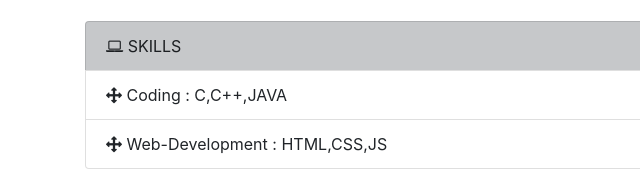
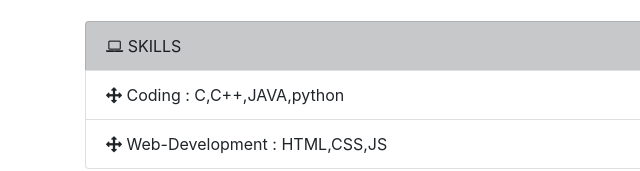
Before and after one commit to rajsrm2021/resume, a plain HTML site: page index.html in a window 1280 px wide. Shown: the part 667-838 px from the top of the page, 0-640 px from the left. Drawn offline with Linux system fonts and the light colour scheme.

Commit message:
Update index.html

```diff
--- a/index.html
+++ b/index.html
@@ -43,7 +43,7 @@
     <br><br>
     <div class="list-group">
         <div class="list-group-item list-group-item-dark"><i class="fa fa-laptop"></i> SKILLS</div>
-        <div class="list-group-item"><i class="fa fa-arrows"></i> Coding : C,C++,JAVA </div>
+        <div class="list-group-item"><i class="fa fa-arrows"></i> Coding : C,C++,JAVA,python </div>
         <div class="list-group-item"><i class="fa fa-arrows"></i> Web-Development : HTML,CSS,JS</div>
 
     </div>
```
